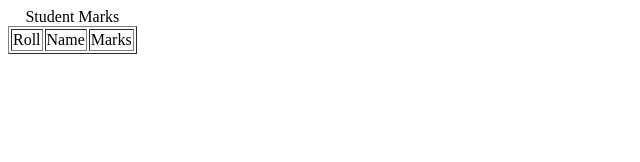
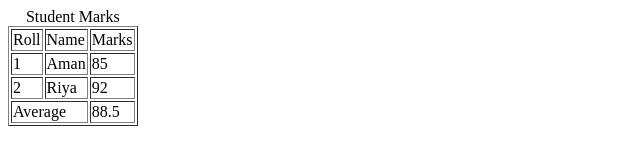
Before and after one commit to mohdsufiyan08686-byte/Web-Designing-Workshop_0934, a plain HTML site: page web desinging workshop assignment/assignment_12.html in a window 1280 px wide. Shown: the whole page, without its empty margins (0-640 px from the left). Drawn offline with Linux system fonts and the light colour scheme.

Commit message:
Assignment 12 completed

```diff
--- a/web desinging workshop assignment/assignment_12.html
+++ b/web desinging workshop assignment/assignment_12.html
@@ -13,7 +13,20 @@
             <td>Name</td>
             <td>Marks</td>
         </tr>
-
+        <tr>
+            <td>1</td>
+            <td>Aman</td>
+            <td>85</td>
+        </tr>
+        <tr>
+            <td>2</td>
+            <td>Riya</td>
+            <td>92</td>
+        </tr>
+        <tr>
+            <td colspan="2">Average</td>
+            <td>88.5</td>
+        </tr>
     </table>
 </body>
 </html>
```
